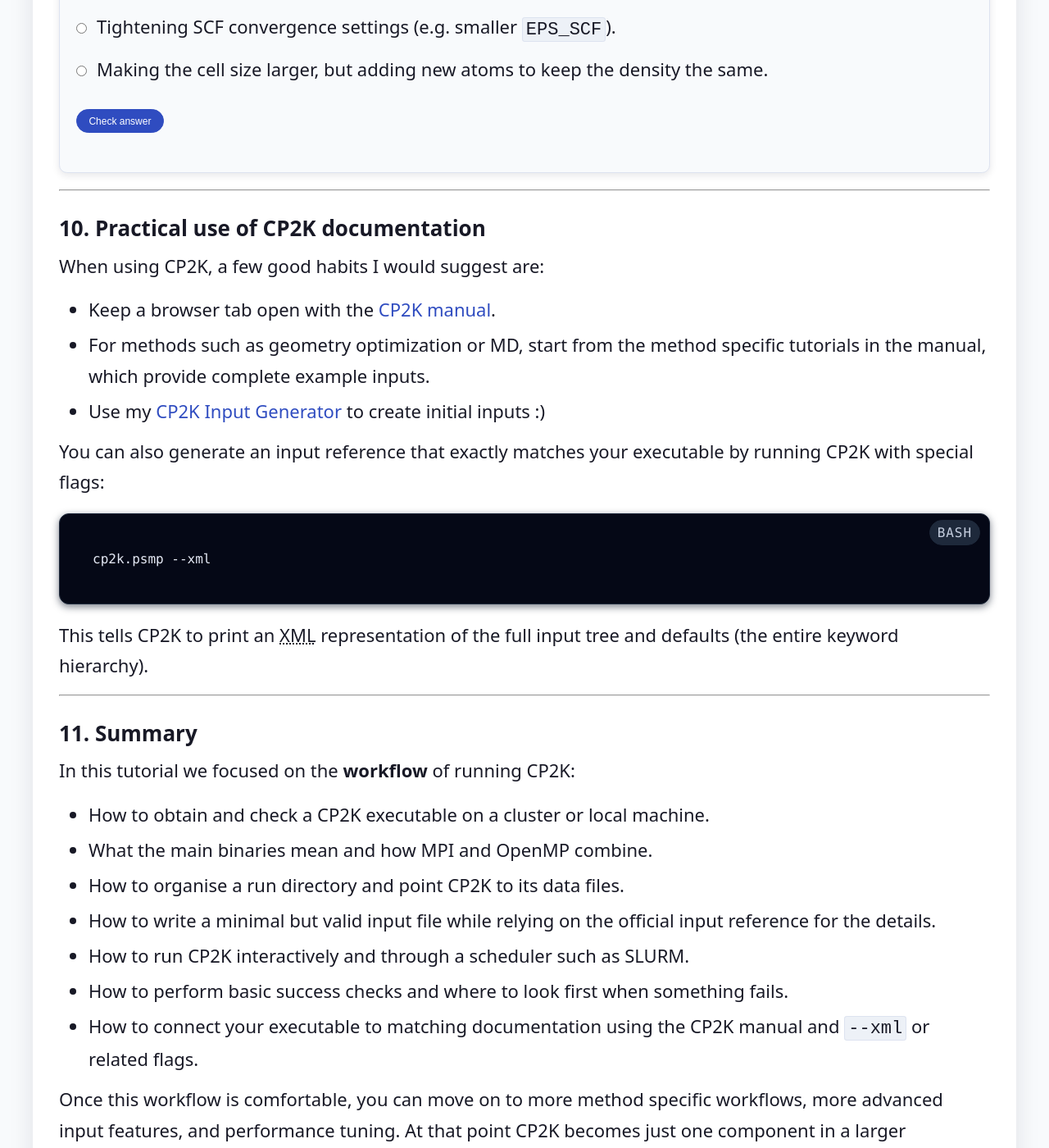
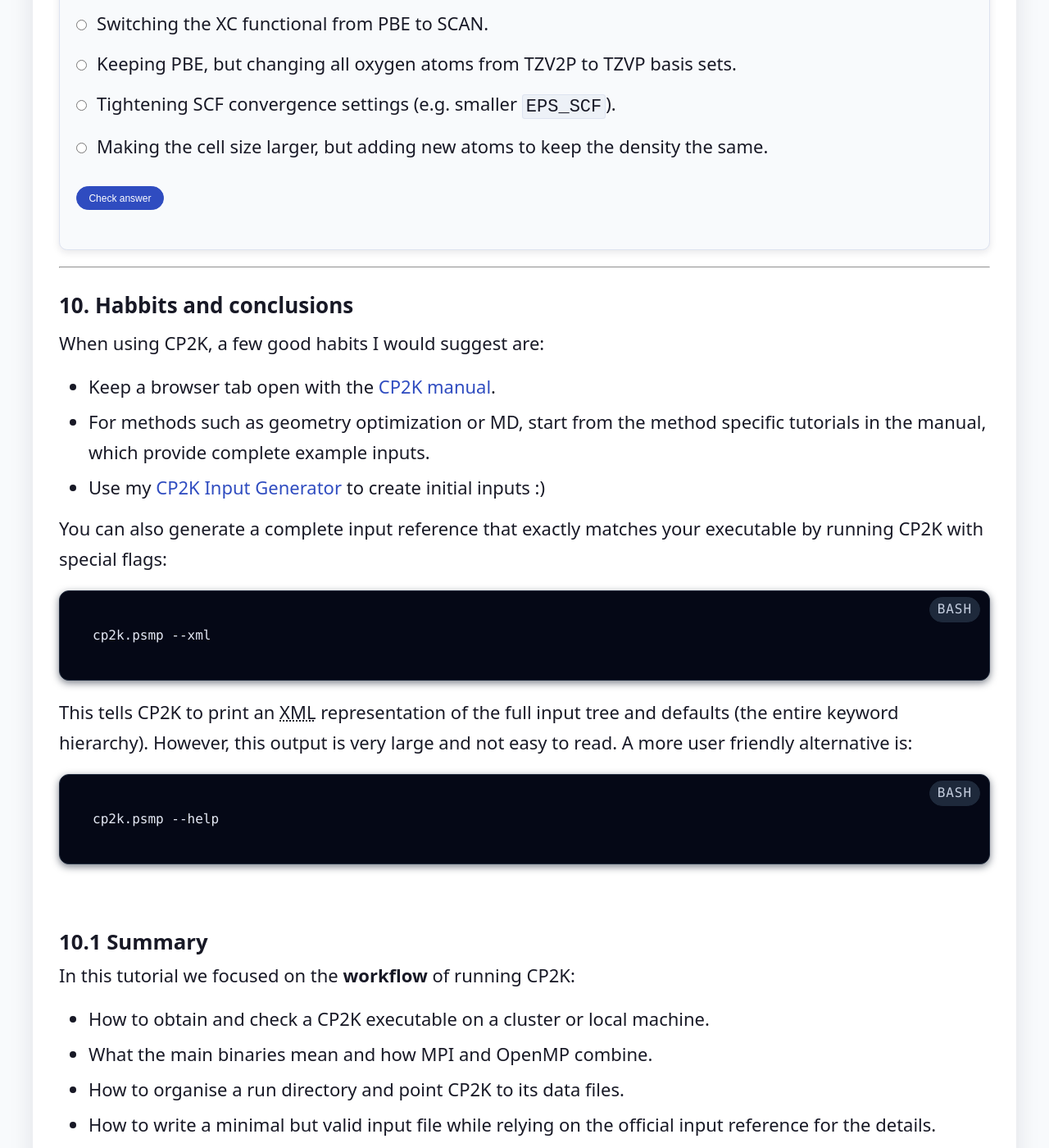
Before and after one commit to rskort/rskort.github.io, a Jekyll site: the page built from _tutorials/cp2k.md, in a window 1280 px wide and 1400 px high, scrolled down 17883 px. Shown: the whole window at 82% size. Built offline with Jekyll 4.4.1, drawn with Linux system fonts in a browser that asks for light colours; a script that is not in the unit is left out; some of the changed text lies outside the part shown.

Commit message:
Add "Buy Me a Coffee" link to About page and update CP2K tutorial with author info and styling improvements

````diff
--- a/_tutorials/cp2k.md
+++ b/_tutorials/cp2k.md
@@ -1,17 +1,23 @@
 ---
 layout: default
 title: "How to run CP2K"
+author: R.S. Kort
 tags: [cp2k, molecular dynamics, DFT, CP2K, tutorial]
 description: "Step-by-step tutorial on how to run CP2K: from executables and modules to job scripts, parallel settings and basic sanity checks, with interactive questions and examples."
 styles:
   - /css/tutorials/tutorial.css
 ---
 
+<p class="tutorial-header"> By {{ page.author }} · Last updated: 18 November 2025 </p>
+
+---
+
 # {{ page.title }}
 
 [CP2K](https://www.cp2k.org/) is an *open source* **electronic structure** and **molecular dynamics** package for simulations of solids, liquids, molecules and interfaces, with methods such as **density functional theory (DFT)** in the *Gaussian and plane waves (GPW)* framework and *classical force fields*.
 
-This tutorial will not be about the *theory* behind CP2K or MD/DFT calculations, but about the **practical steps** needed to get started with running CP2K on your own hardware or on a shared cluster.<br>
+This tutorial will **not** be about the *theory* behind CP2K or MD/DFT calculations, but about the **practical steps** needed to get started with running CP2K on your own hardware or on a shared cluster.
+
 **Conceptually**, running CP2K is rather simple:
 
 1. You have a **CP2K executable**, for example `cp2k.psmp`.
@@ -749,58 +755,60 @@ Setting these parameters can be a little bit tricky, however, so let's look at s
 - If you explicitly set e.g. `RESTART_POS .FALSE.`, then **only this data** is **not** read from the restart file, while other data is.
 
 <div class="interactive-test" data-test-id="cp2k-ext-restart-basics">
-  <p>
-    You run CP2K with the following restart settings:
-  </p>
+<p>
+  You run CP2K with the following restart settings:
+</p>
 
-```fortran
+<pre class="code-block" data-lang="fortran">
+  <code>
 &EXT_RESTART
-  RESTART_FILE_NAME example-project-1.restart
-  RESTART_DEFAULT .TRUE.
-  RESTART_VEL .FALSE.
+RESTART_FILE_NAME example-project-1.restart
+RESTART_DEFAULT .TRUE.
+RESTART_VEL .FALSE.
 &END EXT_RESTART
-```
+  </code>
+</pre>
 
-  <p>
-    Assuming `example-project-1.restart` contains positions, velocities, cell, and thermostat state, what will CP2K actually read from the restart file?
-  </p>
+<p>
+  Assuming `example-project-1.restart` contains positions, velocities, cell, and thermostat state, what will CP2K actually read from the restart file?
+</p>
 
-  <form class="quiz" data-answer="2">
+<form class="quiz" data-answer="2">
 
-  <div class="quiz-correct hidden">
-    Correct. `RESTART_DEFAULT .TRUE.` activates all restartable quantities, and `RESTART_VEL .FALSE.` selectively disables velocities, so positions, cell, thermostat state and all other restart data are read, but velocities are not.
-  </div>
+<div class="quiz-correct hidden">
+  Correct. `RESTART_DEFAULT .TRUE.` activates all restartable quantities, and `RESTART_VEL .FALSE.` selectively disables velocities, so positions, cell, thermostat state and all other restart data are read, but velocities are not.
+</div>
 
-  <div class="quiz-wrong hidden">
-    Not quite. `RESTART_DEFAULT` controls the global default, and explicit `RESTART_*` keywords refine that behavior. In this case, everything that can be restarted is read except the velocities, which are explicitly disabled with `RESTART_VEL .FALSE.`.
-  </div>
+<div class="quiz-wrong hidden">
+  Not quite. `RESTART_DEFAULT` controls the global default, and explicit `RESTART_*` keywords refine that behavior. In this case, everything that can be restarted is read except the velocities, which are explicitly disabled with `RESTART_VEL .FALSE.`.
+</div>
 
-  <label>
-    <input type="radio" name="cp2k-ext-restart-basics" value="0">
-    **Only velocities** are read, because `RESTART_VEL .FALSE.` sets everything except velocities to false.
-  </label>
+<label>
+  <input type="radio" name="cp2k-ext-restart-basics" value="0">
+  **Only velocities** are read, because `RESTART_VEL .FALSE.` sets everything except velocities to false.
+</label>
 
-  <label>
-    <input type="radio" name="cp2k-ext-restart-basics" value="1">
-    **No data** is read, since `RESTART_VEL .FALSE.` overrides `RESTART_DEFAULT .TRUE.`.
-  </label>
+<label>
+  <input type="radio" name="cp2k-ext-restart-basics" value="1">
+  **No data** is read, since `RESTART_VEL .FALSE.` overrides `RESTART_DEFAULT .TRUE.`.
+</label>
 
-  <label>
-    <input type="radio" name="cp2k-ext-restart-basics" value="2">
-    **All** restartable quantities, **except velocities**, are read.
-  </label>
+<label>
+  <input type="radio" name="cp2k-ext-restart-basics" value="2">
+  **All** restartable quantities, **except velocities**, are read.
+</label>
 
-  <label>
-    <input type="radio" name="cp2k-ext-restart-basics" value="3">
-    **All** restartable quantities are read, because `RESTART_DEFAULT .TRUE.` overrides `RESTART_VEL .FALSE.`.
-  </label>
+<label>
+  <input type="radio" name="cp2k-ext-restart-basics" value="3">
+  **All** restartable quantities are read, because `RESTART_DEFAULT .TRUE.` overrides `RESTART_VEL .FALSE.`.
+</label>
 
-  <button type="button" class="quiz-submit">
-    Check answer
-  </button>
+<button type="button" class="quiz-submit">
+  Check answer
+</button>
 
-  </form>
-  <p class="quiz-feedback" aria-live="polite"></p>
+</form>
+<p class="quiz-feedback" aria-live="polite"></p>
 </div>
 
 
@@ -883,7 +891,7 @@ A `.wfn` file is safe to reuse as an initial SCF guess as long as the basis sets
 
 ---
 
-## 10. Practical use of CP2K documentation
+## 10. Habbits and conclusions
 
 When using CP2K, a few good habits I would suggest are:
 
@@ -891,7 +899,7 @@ When using CP2K, a few good habits I would suggest are:
 * For methods such as geometry optimization or MD, start from the method specific tutorials in the manual, which provide complete example inputs.
 * Use my [CP2K Input Generator](/tools/cp2k-input-generator/) to create initial inputs :)
 
-You can also generate an input reference that exactly matches your executable by running CP2K with special flags:
+You can also generate a complete input reference that exactly matches your executable by running CP2K with special flags:
 
 <pre class="code-block" data-lang="bash">
   <code>
@@ -899,11 +907,17 @@ cp2k.psmp --xml
   </code>
 </pre>
 
-This tells CP2K to print an <abbr title="eXtensible Markup Language">XML</abbr> representation of the full input tree and defaults (the entire keyword hierarchy).
+This tells CP2K to print an <abbr title="eXtensible Markup Language">XML</abbr> representation of the full input tree and defaults (the entire keyword hierarchy). However, this output is very large and not easy to read. A more user friendly alternative is:
 
----
+<pre class="code-block" data-lang="bash">
+  <code>
+cp2k.psmp --help
+  </code>
+</pre>
 
-## 11. Summary
+<br>
+
+### 10.1 Summary
 
 In this tutorial we focused on the **workflow** of running CP2K:
 
@@ -919,4 +933,14 @@ Once this workflow is comfortable, you can move on to more method specific workf
 
 ---
 
+## Words by the author
+**Thank you** for completing this **"{{ page.title }}" tutorial**! I hope it helped you get started and maybe give you a better understanding of the program.
+
+This is my **first completed tutorial**, so feel free to share any feedback, suggestions or ideas [here](/contact.html).
+
+Do you have an idea for a **tutorial**, **game**, or **tool** related to computational chemistry or materials science?
+I am always **open to suggestions** and **would love to brainstorm** about what would be useful to you.
+
+---
+
 {% include quiz.html %}
--- a/about.html
+++ b/about.html
@@ -43,5 +43,8 @@ styles:
     <a href="https://orcid.org/0009-0003-0541-9521" class="contact-icon-button" target="_blank" rel="noopener" aria-label="ORCID profile">
       <img src="/assets/icons/orcid.png" alt="" width="48" height="48" loading="lazy" title="ORCID profile">
     </a>
+    <a href="https://buymeacoffee.com/rskort" class="contact-icon-button" target="_blank" rel="noopener" aria-label="Buy Me a Coffee">
+      <img src="/assets/icons/buymeacoffee.png" alt="" width="48" height="48" loading="lazy" title="Buy Me a Coffee">
+    </a>
   </div>
 </section>
--- a/css/tutorials/tutorial.css
+++ b/css/tutorials/tutorial.css
@@ -7,6 +7,14 @@ ol {
 
 li {
   margin-bottom: 0.35rem;
+}
+
+.tutorial-header {
+  color: var(--color-text-muted);
+  font-size: var(--font-size-6);
+  margin: 0;
+  /* Put at the end */
+  text-align: end;
 }
 
 /* Math (MathJax or KaTeX) */
````
Also changed, not shown: assets/icons/buymeacoffee.png (added).
